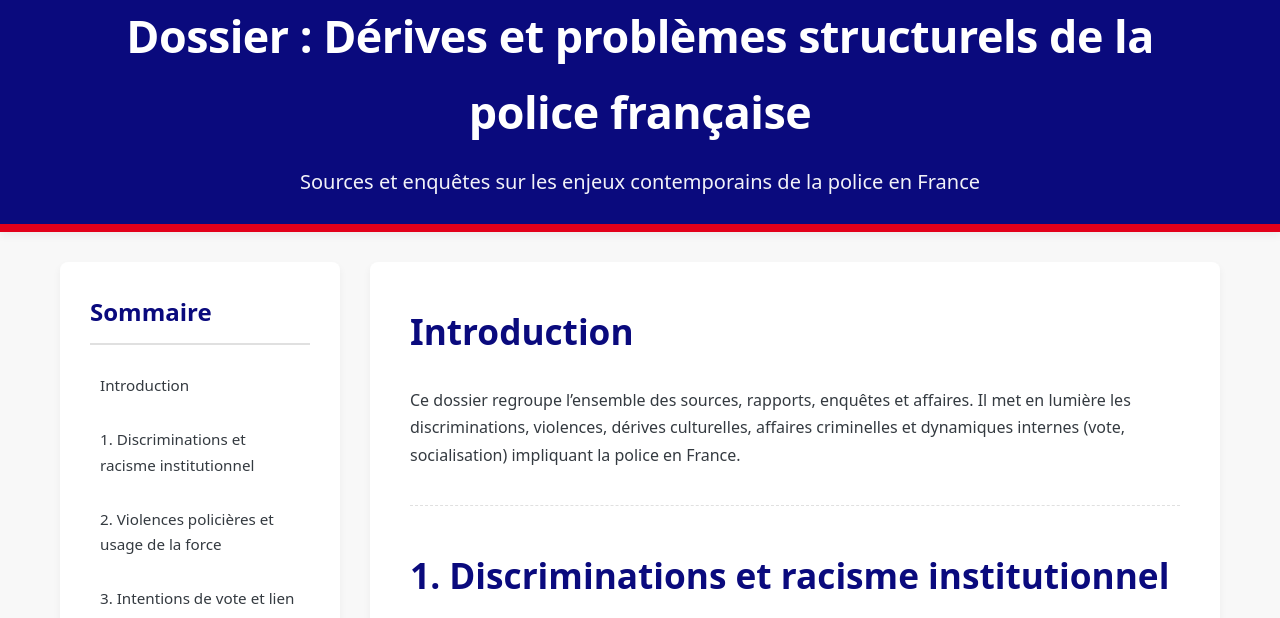
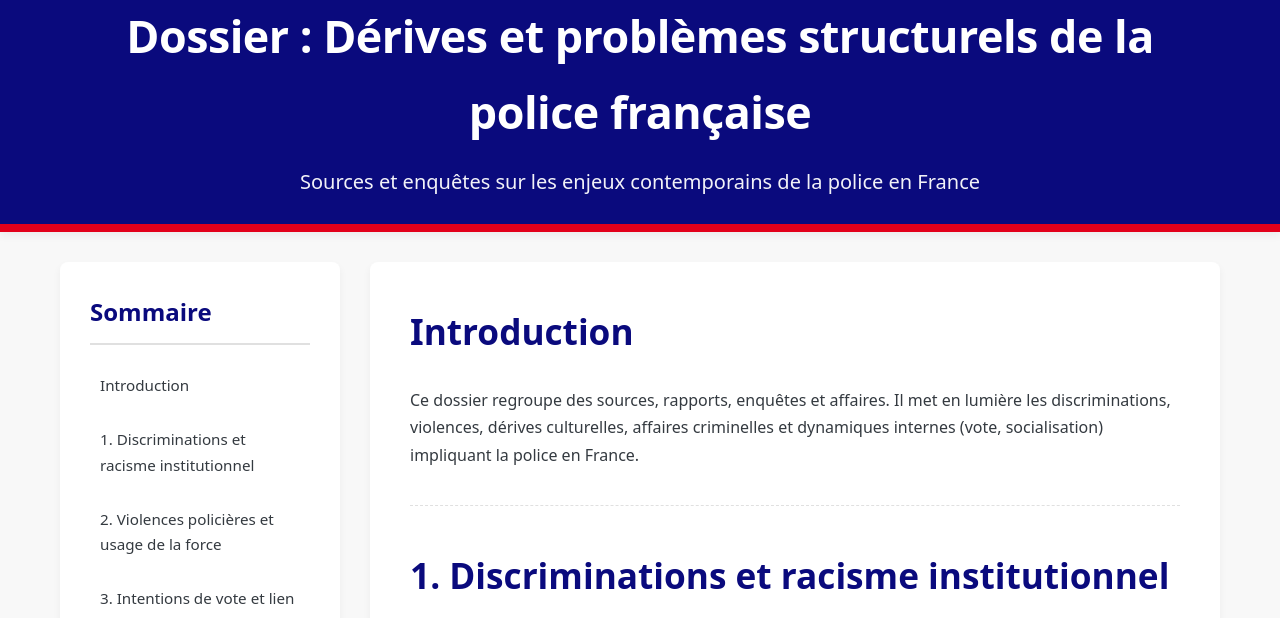
Before and after one commit to AnodeGrindYo/derives-police-france, a plain HTML site: page index.html in a window 1280 px wide. Shown: the part 137-755 px from the top of the page. Drawn offline with Linux system fonts and the light colour scheme.

Commit message:
correction intro

```diff
--- a/index.html
+++ b/index.html
@@ -51,13 +51,12 @@
                 </li>
                 <li><a href="#conseils-pratiques">15. Conseils pratiques</a></li>
             </ul>
-
         </nav>
 
         <main class="main-content">
             <section id="introduction" class="content-section">
                 <h2 class="section-title">Introduction</h2>
-                <p>Ce dossier regroupe l’ensemble des sources, rapports, enquêtes et affaires. Il met en lumière les discriminations, violences, dérives culturelles, affaires criminelles et dynamiques internes (vote, socialisation) impliquant la police en France.</p>
+                <p>Ce dossier regroupe des sources, rapports, enquêtes et affaires. Il met en lumière les discriminations, violences, dérives culturelles, affaires criminelles et dynamiques internes (vote, socialisation) impliquant la police en France.</p>
             </section>
 
             <section id="discriminations" class="content-section">
```
